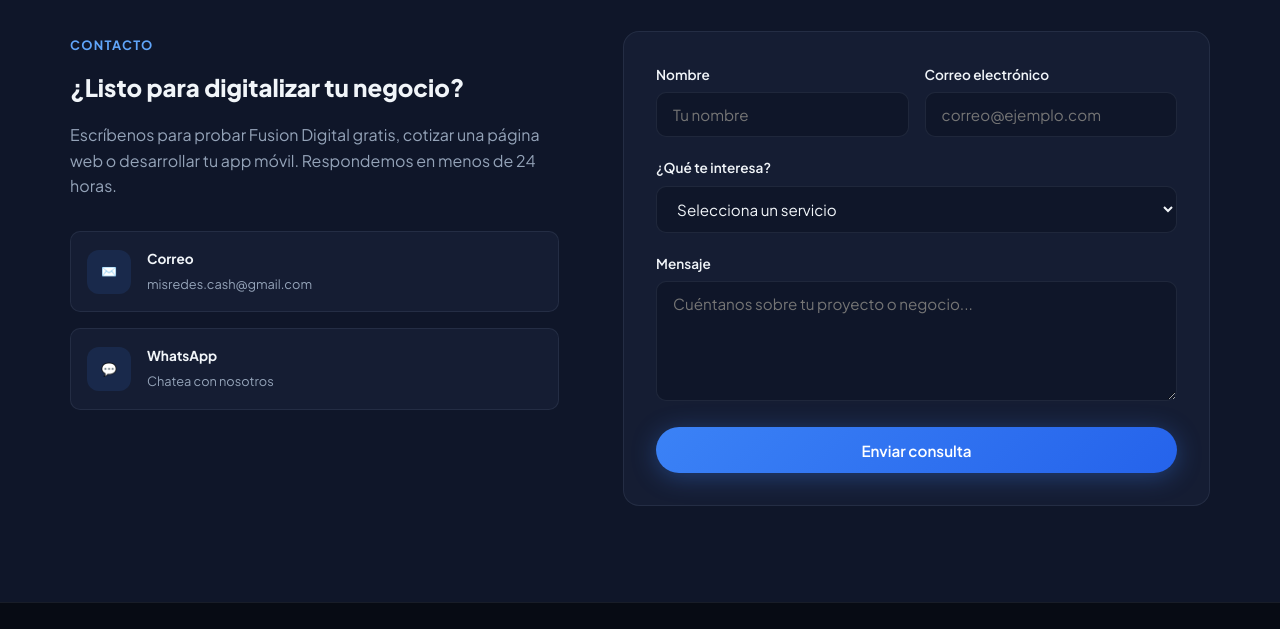
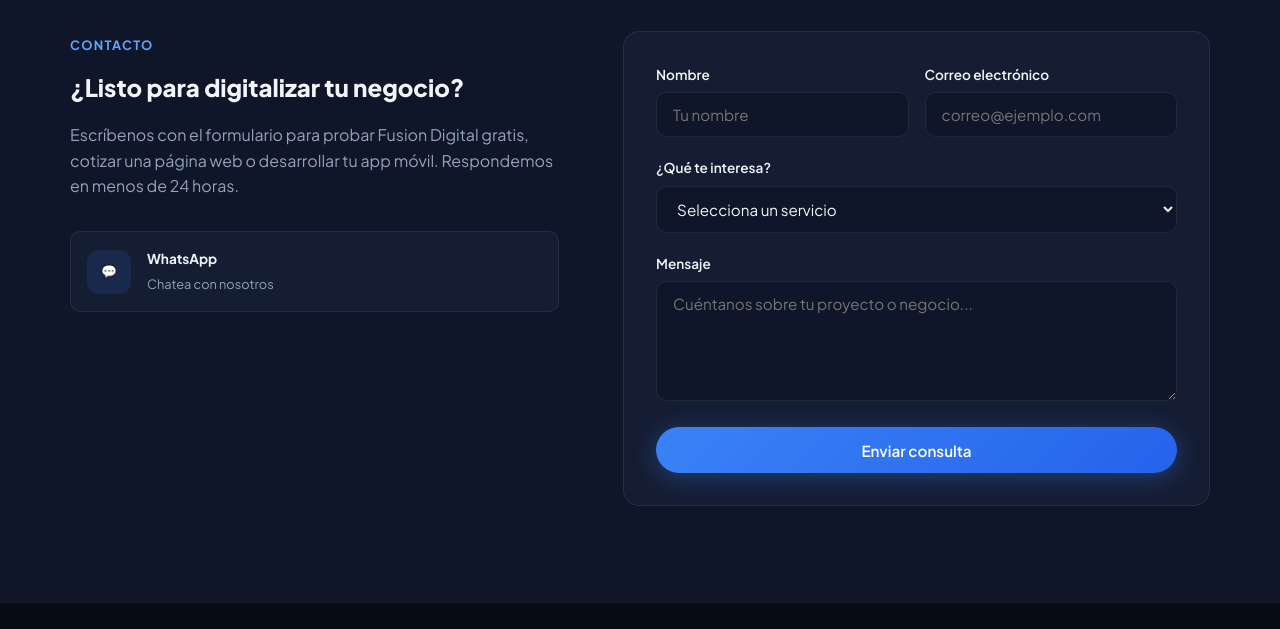
Before and after one commit to NayeHernandezS/NayeHernandezS.github.io, a plain HTML site: page index.html in a window 1280 px wide. Shown: the part 5700-6329 px from the top of the page. Drawn offline with Linux system fonts and the light colour scheme.

Commit message:
Quitar correo visible y dejar formulario como contacto principal.
Co-authored-by: Cursor <cursoragent@cursor.com>

```diff
--- a/index.html
+++ b/index.html
@@ -426,17 +426,10 @@
         <span class="section__label">Contacto</span>
         <h3>¿Listo para digitalizar tu negocio?</h3>
         <p>
-          Escríbenos para probar Fusion Digital gratis, cotizar una página web
+          Escríbenos con el formulario para probar Fusion Digital gratis, cotizar una página web
           o desarrollar tu app móvil. Respondemos en menos de 24 horas.
         </p>
         <div class="contact__channels">
-          <a href="mailto:misredes.cash@gmail.com" class="contact__channel">
-            <span class="contact__channel-icon">✉️</span>
-            <div>
-              <strong>Correo</strong>
-              <span>misredes.cash@gmail.com</span>
-            </div>
-          </a>
           <a href="https://wa.me/527352713050?text=Hola%2C%20me%20interesa%20Fusion%20Digital.%20Quiero%20m%C3%A1s%20informaci%C3%B3n." class="contact__channel" target="_blank" rel="noopener">
             <span class="contact__channel-icon">💬</span>
             <div>
@@ -503,7 +496,7 @@
           <a href="#proyectos">Proyectos</a>
           <a href="#plataforma">Plataforma</a>
           <a href="#contacto">Contacto</a>
-          <a href="mailto:misredes.cash@gmail.com">Soporte</a>
+          <a href="#contacto">Soporte</a>
         </div>
       </div>
       <div class="footer__bottom">
```
